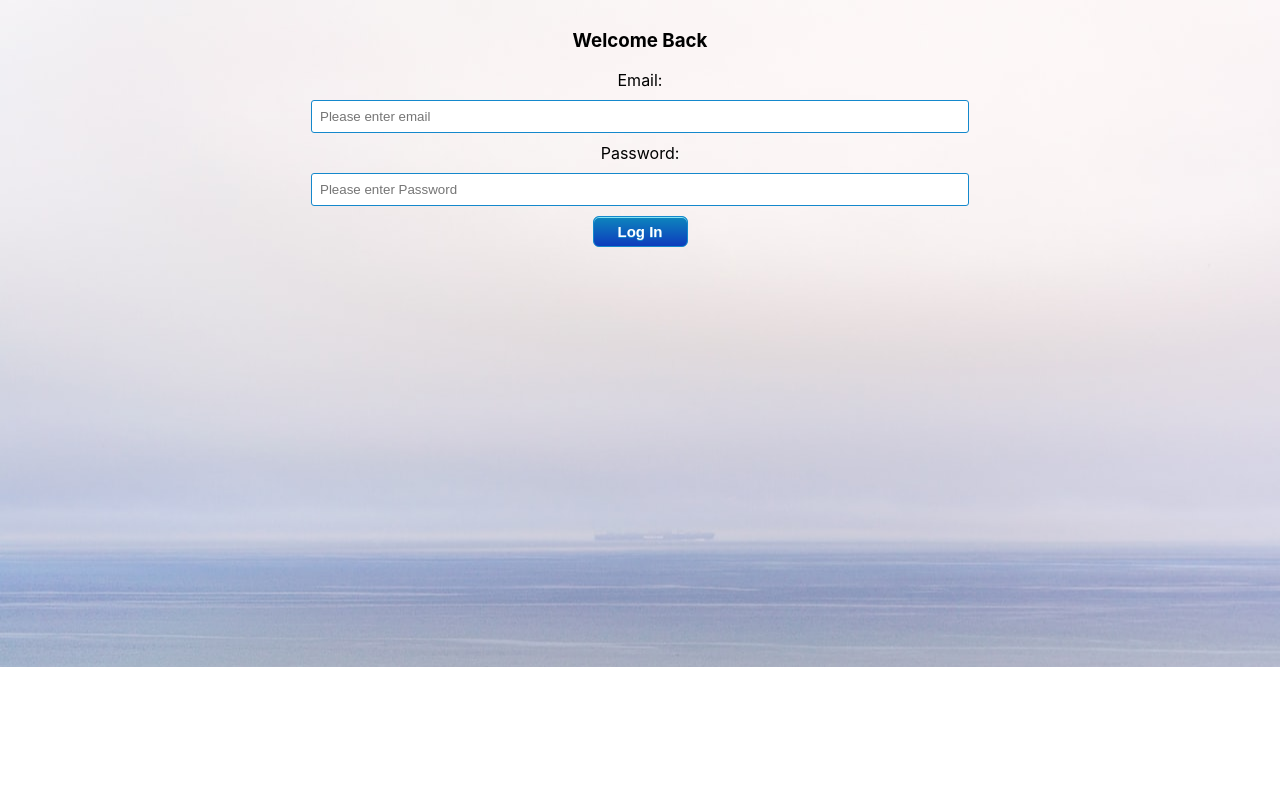
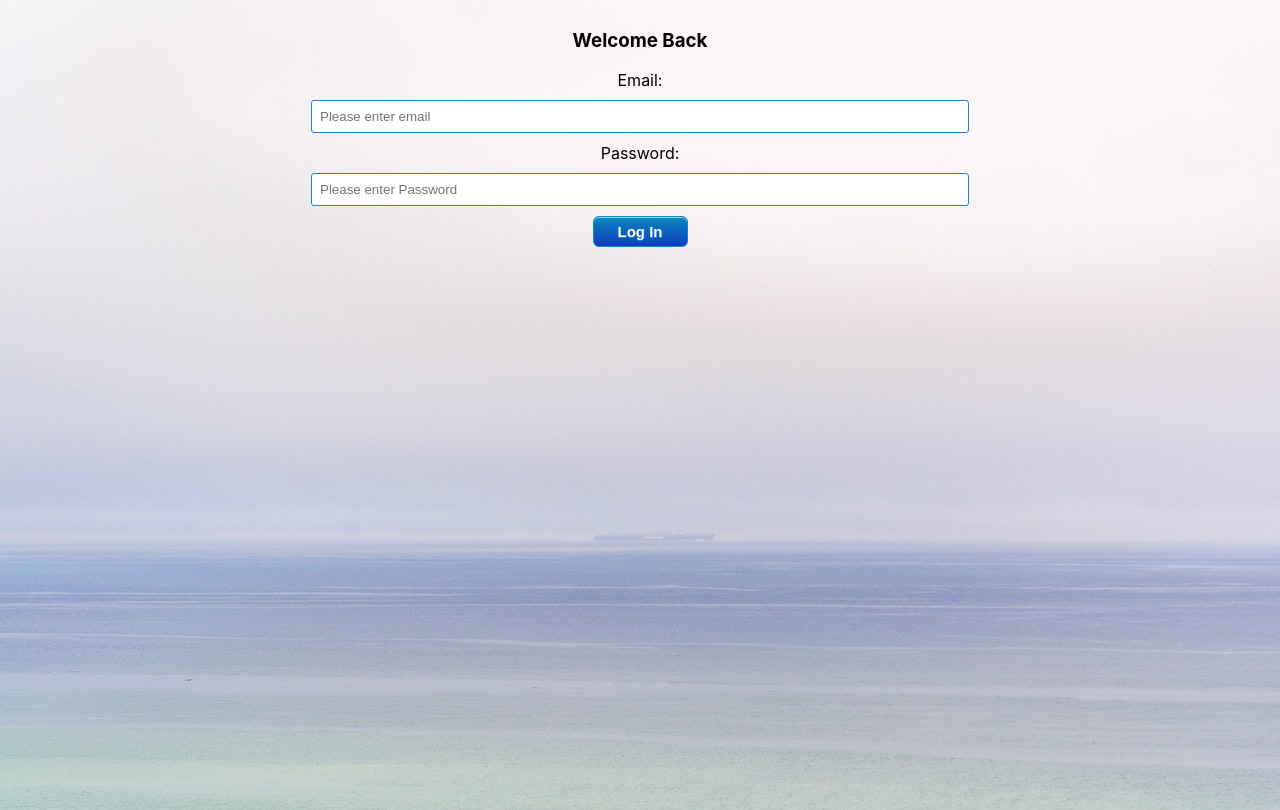
Before and after one commit to hesterrk/Expat_Front_End, a React (Create React App) app in the folder expat_journal/: page /login in a window 1280 px wide. Built offline with nearby package versions, Linux system fonts and the light colour scheme.

Commit message:
tweaks to image covering on multiple pages

```diff
--- a/expat_journal/src/App.css
+++ b/expat_journal/src/App.css
@@ -36,3 +36,8 @@
     transform: rotate(360deg);
   }
 }
+
+
+.homeWrapper {
+  height: 100vh;
+}
--- a/expat_journal/src/components/JournalList.js
+++ b/expat_journal/src/components/JournalList.js
@@ -7,9 +7,9 @@ import img from "./sea.jpeg";
 
 const BigDiv = styled.div`
   background-image: url(${img});
-  padding-bottom: 30px;
   padding-top: 10px;
   min-height: 100vh;
+
 `;
 const P = styled.p`
   font-size: 0.9rem;
@@ -53,7 +53,6 @@ const SpecialButton = styled(Button)`
   font-weight: normal;
   display: flex;
   margin: 0 auto;
-  margin-top: 20px;
   margin-bottom: 20px;
 `;
 
@@ -102,7 +101,7 @@ function JournalList(props) {
         >
           <Div>
             <P>
-              {" "}
+
               Name: {item.first_name} {item.last_name}{" "}
             </P>
             <img alt={item.location} src={item.image_url} style={{width: '100%', height: '400px', objectFit: 'cover'}} />
--- a/expat_journal/src/components/Login.js
+++ b/expat_journal/src/components/Login.js
@@ -8,8 +8,8 @@ import img from "./sea.jpeg";
 
 const Div = styled.div`
   background-image: url(${img});
-  padding-bottom: 420px;
   padding-top: 10px;
+  height: 100vh;
 
 `;
 
--- a/expat_journal/src/components/SignUp.js
+++ b/expat_journal/src/components/SignUp.js
@@ -8,8 +8,8 @@ import img from "./sea.jpeg";
 
 const Div = styled.div`
   background-image: url(${img});
-  padding-bottom: 200px;
   padding-top: 10px;
+  height: 100vh;
 `;
 
 const Input = styled.input`
```
